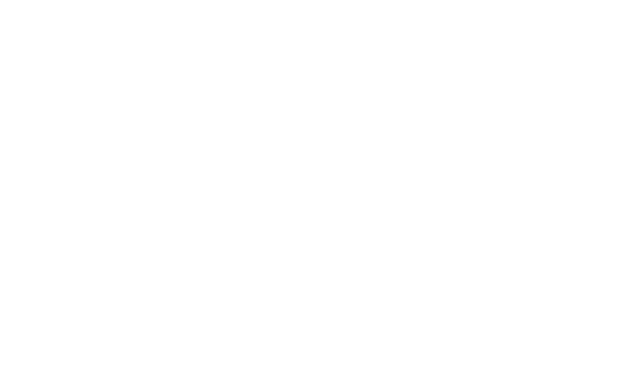
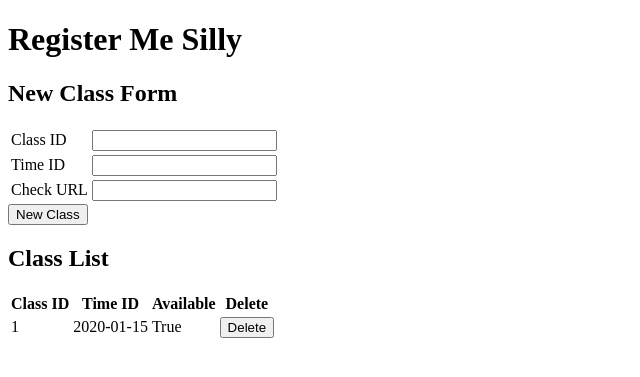
Before and after one commit to andydevs/register-me-silly, a Flask app: page / in a window 1280 px wide. Before the commit the part shown is empty. Shown: the top 377 px of the page, without its empty margins (0-640 px from the left). Run offline with Flask 2, Linux system fonts and the light colour scheme; tables that the repository leaves empty hold one stand-in row (values such as "Sample post").

Commit message:
Added ClassCheck database

```diff
--- a/register_me_silly/__init__.py
+++ b/register_me_silly/__init__.py
@@ -6,31 +6,81 @@
 Author:  Anshul Kharbanda
 Created: 5 - 26 - 2019
 """
-from flask import Flask, render_template
+from os import environ
+from flask import Flask, render_template, request, redirect
+from flask_sqlalchemy import SQLAlchemy
+from flask_wtf import FlaskForm
+from wtforms import StringField
+from wtforms.validators import DataRequired
 
+# Create and configure app
 app = Flask(__name__)
+app.config['SECRET_KEY'] = environ['SECRET_KEY']
+app.config['WTF_CSRF_SECRET_KEY'] = environ['WTF_CSRF_SECRET_KEY']
+app.config['SQLALCHEMY_DATABASE_URI'] = environ['DATABASE_URL']
+app.config['SQLALCHEMY_TRACK_MODIFICATIONS'] = False
 
 # Declare SQLALchemy
+db = SQLAlchemy(app)
 
-# ClassCheck model
-    # class id (string)
-    # time id (string)
-    # url (string)
-    # available (bool)
 
-# ClassCheck form
-    # class id
-    # time id
-    # url
+class ClassCheck(db.Model):
+    """
+    Class Check Model
+    """
+    id = db.Column(db.Integer(), primary_key=True)
+    class_id = db.Column(db.String())
+    time_id = db.Column(db.String())
+    url = db.Column(db.String())
+    available = db.Column(db.Boolean(), default=False)
+
+
+class NewClassCheckForm(FlaskForm):
+    """
+    New Class Check Form
+    """
+    class_id = StringField('Class ID', validators=[DataRequired()])
+    time_id = StringField('Time ID', validators=[DataRequired()])
+    url = StringField('Check URL', validators=[DataRequired()])
+
 
 # ClassCheck list view
-@app.route('/')
+@app.route('/', methods=['GET', 'POST'])
 def index():
     """
     Class check list view
     """
-    return render_template('index.html')
+    form = NewClassCheckForm()
+    if form.validate_on_submit():
+        klass = ClassCheck(
+            class_id=form.class_id.data,
+            time_id=form.time_id.data,
+            url=form.url.data,
+            available=False)
+        db.session.add(klass)
+        db.session.commit()
+    classes = ClassCheck.query.all()
+    return render_template('index.html', form=form, classes=classes)
+
+
+# ClassCheck delete
+@app.route('/<class_id>/delete', methods=['POST'])
+def delete_class(class_id):
+    """
+    Delete class view
+    """
+    if request.method == 'POST':
+        klass = ClassCheck.query.filter_by(id=class_id).first_or_404()
+        db.session.delete(klass)
+        db.session.commit()
+        return redirect('/')
+
 
 # Check classes async task
     # Notify when done
-# Trigger every 15 minutes
+    # Trigger every 15 minutes
+
+
+# Create database model
+db.create_all()
+db.session.commit()
--- a/register_me_silly/templates/index.html
+++ b/register_me_silly/templates/index.html
@@ -2,10 +2,57 @@
 <html lang="en" dir="ltr">
     <head>
         <meta charset="utf-8">
-        <title>Register-Me-Silly</title>
+        <title>Register Me Silly</title>
     </head>
     <body>
-        <marquee>Coming Soon!</marquee>
-        <!--  -->
+        <h1>Register Me Silly</h1>
+
+        <!-- Class Form -->
+        <h2>New Class Form</h2>
+        <form action="/" method="post">
+            {{ form.csrf_token }}
+            <table>
+                <tbody>
+                    {% for field in form %}
+                        {% if field.name != 'csrf_token' %}
+                            <tr>
+                                <td>{{ field.label }}</td>
+                                <td>{{ field }}</td>
+                            </tr>
+                        {% endif %}
+                    {% endfor %}
+                </tbody>
+            </table>
+            <button type="submit">New Class</button>
+        </form>
+
+        <!-- Class List -->
+        <h2>Class List</h2>
+        <table>
+            <thead>
+                <thead>
+                    <tr>
+                        <th>Class ID</th>
+                        <th>Time ID</th>
+                        <th>Available</th>
+                        <th>Delete</th>
+                    </tr>
+                </thead>
+                <tbody>
+                    {% for klass in classes %}
+                        <tr>
+                            <td>{{ klass.class_id }}</td>
+                            <td>{{ klass.time_id }}</td>
+                            <td>{{ klass.available }}</td>
+                            <td>
+                                <form action="/{{ klass.id }}/delete" method="post">
+                                    <button type="submit">Delete</button>
+                                </form>
+                            </td>
+                        </tr>
+                    {% endfor %}
+                </tbody>
+            </thead>
+        </table>
     </body>
 </html>
```
